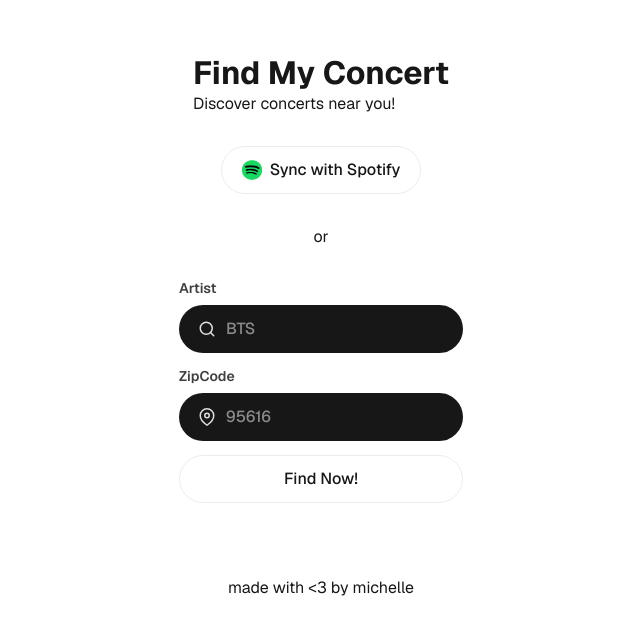
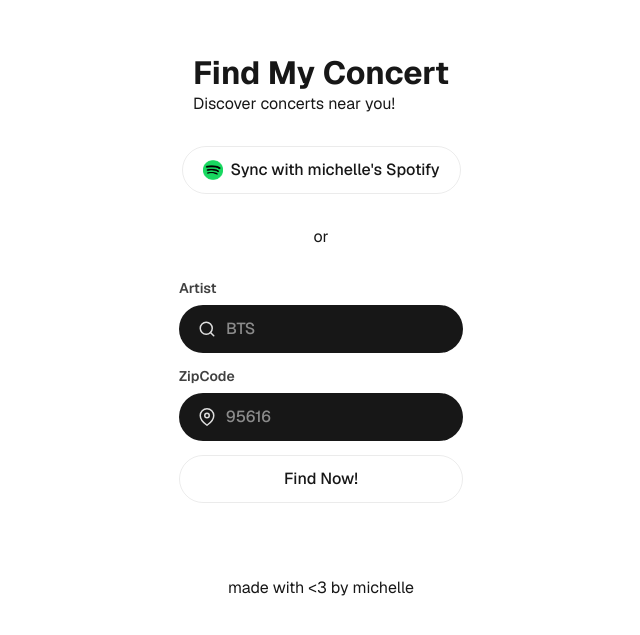
Before and after one commit to michelleyeoh/findmyconcert, a Next.js app: page / in a window 1280 px wide. Shown: the part 123-758 px from the top of the page, without its empty margins (319-959 px from the left). Built offline with nearby package versions, Linux system fonts and the light colour scheme.

Commit message:
update sync button

```diff
--- a/app/page.tsx
+++ b/app/page.tsx
@@ -93,7 +93,7 @@
               width={20}
               height={20}
             />
-            {isLoading ? 'Syncing...' : 'Sync with Spotify'}
+            {isLoading ? 'Syncing...' : 'Sync with michelle\'s Spotify'}
           </a>
         </div>
 
```
